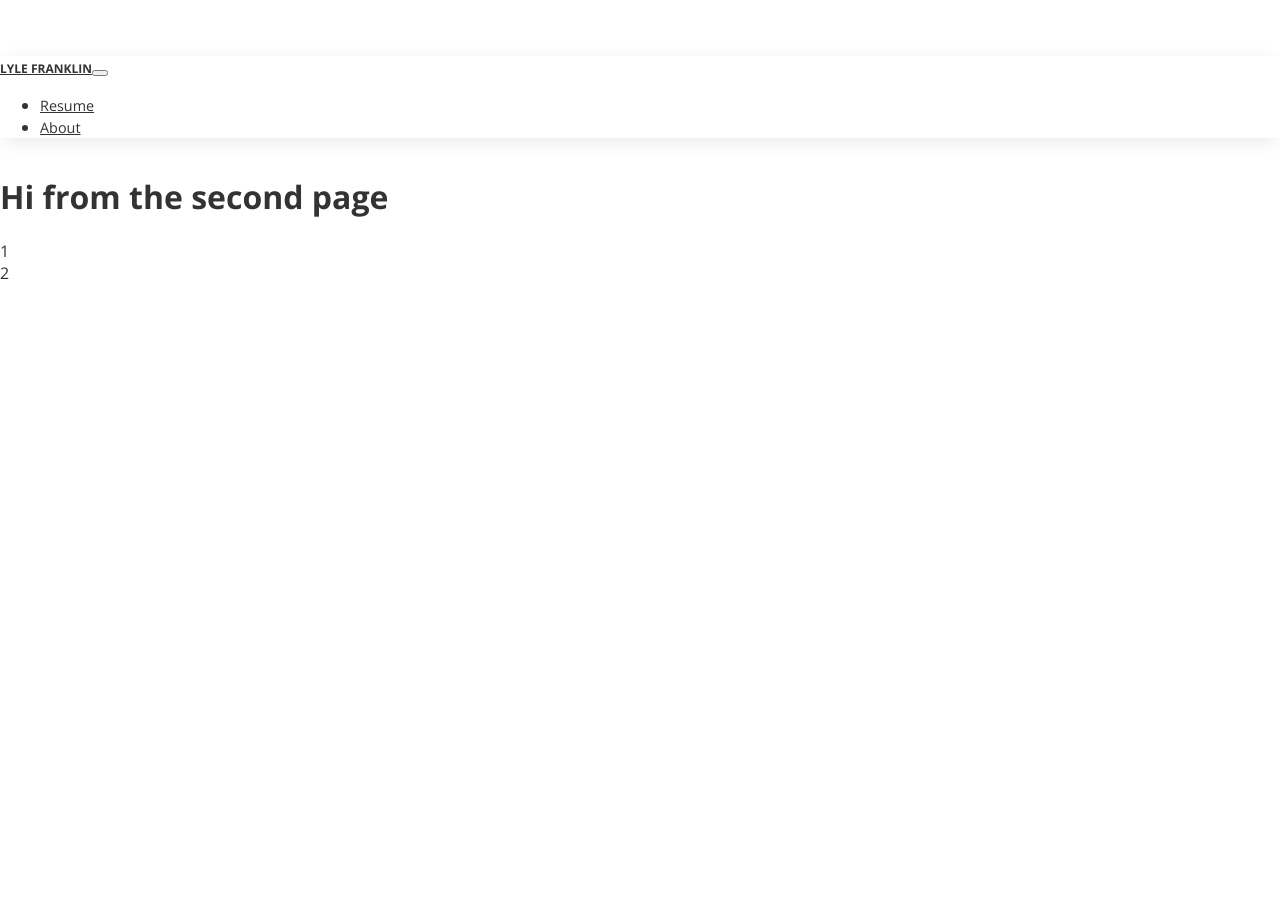
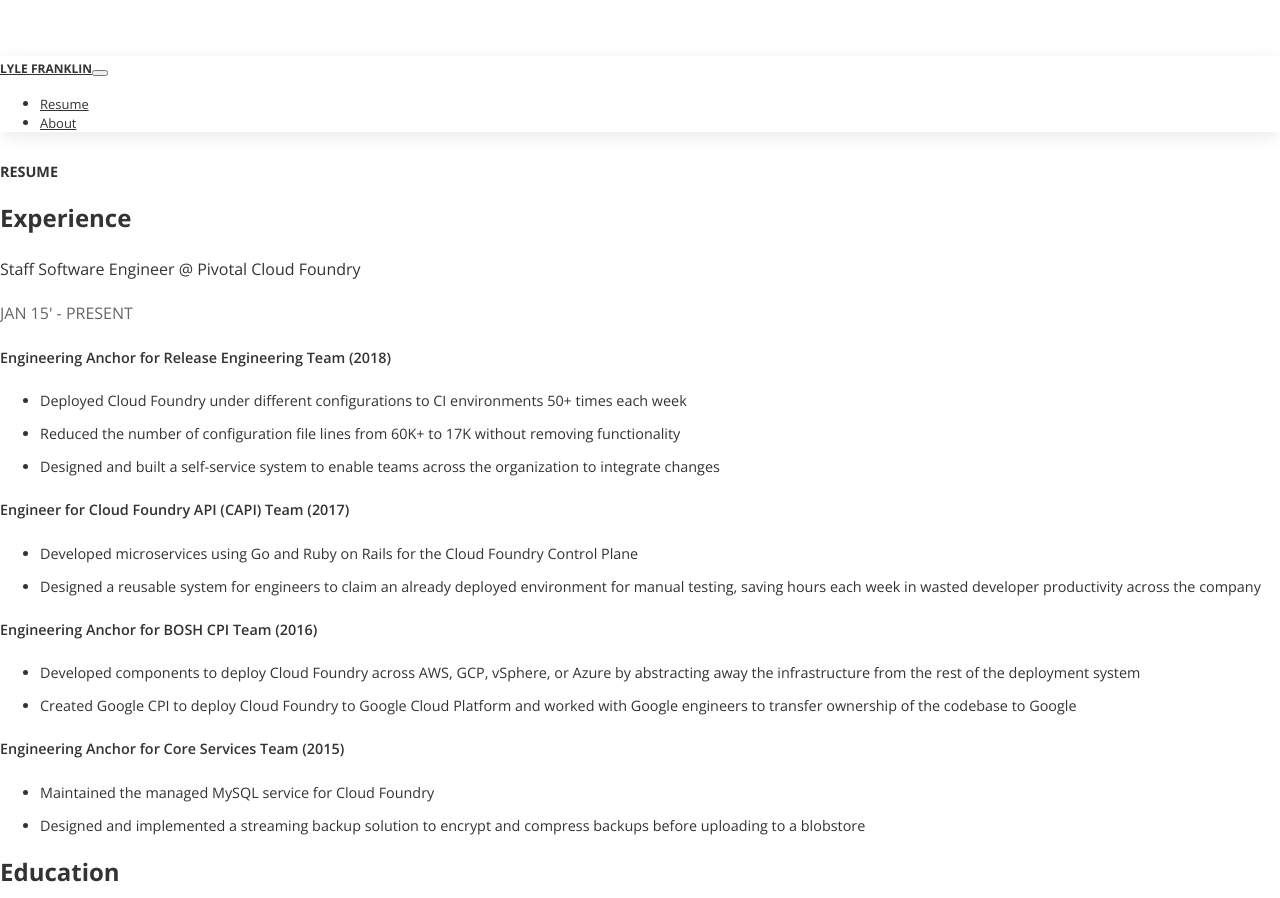
Before and after one commit to skveerkamp/gatsby-homepage, a Gatsby site: page /resume in a window 1280 px wide. Built offline with nearby package versions, Linux system fonts and the light colour scheme; Gatsby itself is replaced by a stand-in of ours.

Commit message:
resume typography added

```diff
--- a/src/layouts/index.js
+++ b/src/layouts/index.js
@@ -37,7 +37,7 @@
           ]}
         >
           <link rel="stylesheet" href="https://stackpath.bootstrapcdn.com/bootstrap/4.2.1/css/bootstrap.min.css" integrity="sha384-GJzZqFGwb1QTTN6wy59ffF1BuGJpLSa9DkKMp0DgiMDm4iYMj70gZWKYbI706tWS" crossorigin="anonymous"/>
-           <link href="https://fonts.googleapis.com/css?family=Open+Sans:400,400i,700|Sarabun:700,800" rel="stylesheet"/>
+            <link href="https://fonts.googleapis.com/css?family=Open+Sans:400,400i,600,700|Sarabun:700,800" rel="stylesheet"/>
           <html lang="en" />
         </Helmet>
         <Header siteTitle={data.site.siteMetadata.title} />
--- a/src/layouts/layout.scss
+++ b/src/layouts/layout.scss
@@ -4,6 +4,11 @@
 
   a, p {
     font-size: .9em;
+  }
+
+  li{
+    font-size: .9em;
+    margin-bottom:1em;
   }
 
   a{
@@ -20,7 +25,7 @@
       color:#333;
       transition: all 0.4s;
       font-size: 1.5em;
-      font-weight: 600;
+      font-weight: 700;
     &:hover{
       color:#666;
       text-decoration: underline;
@@ -29,15 +34,24 @@
 
   h2{
     font-size: 1.5em;
-    font-weight: 600;
+    font-weight: 700;
   }
 
   h3{
     font-size: .9em;
-    font-weight: 600;
+    font-weight: 700;
     color:#333;
     text-transform: uppercase;
     margin-bottom:1em;
+  }
+
+  h4{
+    font-weight: 400;
+  }
+
+  h5{
+    font-weight: 600;
+    font-size: .9em;
   }
 
   .date{
@@ -49,12 +63,16 @@
     -webkit-box-shadow: 0px 4px 19px -4px rgba(0,0,0,0.13);
 -moz-box-shadow: 0px 4px 19px -4px rgba(0,0,0,0.13);
 box-shadow: 0px 4px 19px -4px rgba(0,0,0,0.13);
+
+  li{
+    margin-bottom:0;
+  }
   }
 
   .navbar-brand {
     font-size: .75em;
     color: #333;
-    font-weight: 600;
+    font-weight: 700;
 
     &:hover{
       color:#666;
@@ -89,7 +107,15 @@
     color:#e1e1e1;
   }
 
-  .margin-bottom{
+  .margin-bottom-1{
+    margin-bottom:1em;
+  }
+
+  .margin-bottom-2{
+    margin-bottom:2em;
+  }
+
+  .margin-bottom-3{
     margin-bottom:3em;
   }
 
--- a/src/pages/resume.js
+++ b/src/pages/resume.js
@@ -5,15 +5,41 @@
 
 const SecondPage = () => (
   <StaggeredList>
-    <h1>Hi from the second page</h1>
-
-  <div class="row">
-    <div class="col-md-8">
-    1
-    </div>
-    <div class="col-md-4">
-      2
-    </div>
+  <div className="container">
+  <h3>Resume</h3>
+  <div className="row">
+  <div className="col-md-8">
+  <h2 className="margin-bottom-1">Experience</h2>
+  <h4>Staff Software Engineer @ Pivotal Cloud Foundry</h4>
+  <div className="date margin-bottom-1">Jan 15' - Present</div>
+  <h5>Engineering Anchor for Release Engineering Team (2018)</h5>
+  <ul>
+    <li>Deployed Cloud Foundry under different configurations to CI environments 50+ times each week</li>
+    <li>Reduced the number of configuration file lines from 60K+ to 17K without removing functionality</li>
+    <li>Designed and built a self-service system to enable teams across the organization to integrate changes</li>
+  </ul>
+  <h5>Engineer for Cloud Foundry API (CAPI) Team (2017)</h5>
+  <ul>
+    <li>Developed microservices using Go and Ruby on Rails for the Cloud Foundry Control Plane</li>
+    <li>Designed a reusable system for engineers to claim an already deployed environment for manual testing, saving hours each week in wasted developer productivity across the company</li>
+    </ul>
+  <h5>Engineering Anchor for BOSH CPI Team (2016)</h5>
+  <ul>
+  <li>Developed components to deploy Cloud Foundry across AWS, GCP, vSphere, or Azure by abstracting away the infrastructure from the rest of the deployment system</li>
+  <li>Created Google CPI to deploy Cloud Foundry to Google Cloud Platform and worked with Google engineers to transfer ownership of the codebase to Google</li>
+  </ul>
+  <h5>Engineering Anchor for Core Services Team (2015)</h5>
+  <ul>
+  <li>Maintained the managed MySQL service for Cloud Foundry</li>
+  <li>Designed and implemented a streaming backup solution to encrypt and compress backups before uploading to a blobstore</li>
+  </ul>
+  </div>
+  <div className="col-md-4">
+  <h2>Education</h2>
+  <h2>Skills</h2>
+  <h2>Tools</h2>
+  </div>
+  </div>
   </div>
 
   </StaggeredList>
```
Also changed, not shown: src/pages/index.js (+9 -9 lines).
